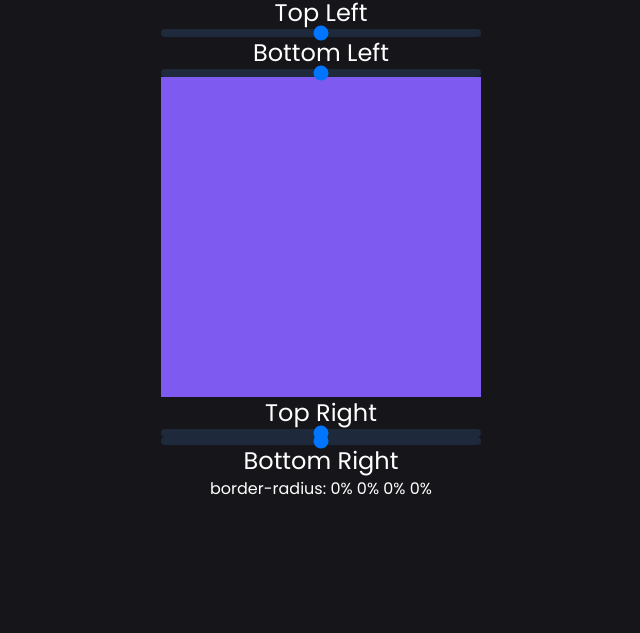
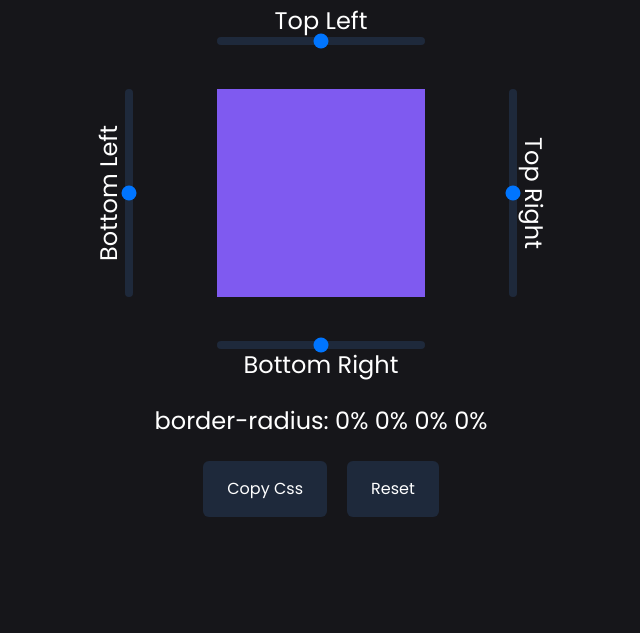
Before and after one commit to renansouza12/Border-Radius-Generator, a website: page index.html in a window 1280 px wide. Shown: the part 167-800 px from the top of the page, without its empty margins (319-959 px from the left). Drawn offline with Linux system fonts and the light colour scheme.

Commit message:
box size | input range size|  span and buttons  changed

```diff
--- a/index.html
+++ b/index.html
@@ -11,7 +11,7 @@
     <title>Border Radius Generator</title>
 </head>
 <body class="h-screen bg-[#16161a] grid place-content-center">
-    <div class="flex flex-col justify-center items-center font-Poppins text-white">
+    <div class="flex flex-col justify-center items-center font-Poppins text-white ">
 
         <h1 class="text-3xl mb-5">Border Radius Generator</h1>
 
@@ -20,15 +20,15 @@
             <input type="range" min="0" max="100" class="slider" id="topLeft">
         </div>
 
-        <div class="">
-            <div class="slider-container">
+        <div class="flex justify-between items-center">
+            <div class="slider-container rotate-[-90deg]">
                 <label>Bottom Left</label>
                 <input type="range" min="0" max="100" class="slider" id="bottomLeft">
             </div>
 
-            <div class="box h-[20rem] w-[20rem] bg-[#7f5af0]"></div>
+            <div class="box h-[13rem] w-[13rem] bg-[#7f5af0] my-11"></div>
 
-            <div class="slider-container">
+            <div class="slider-container rotate-[90deg]">
                 <label>Top Right</label>
                 <input type="range" min="0" max="100"  class="slider"id="topRight">
             </div>
@@ -38,10 +38,10 @@
             <input type="range" min="0" max="100" class="slider" id="bottomRight">
             <label>Bottom Right</label>
         </div>
-        <span class="css-code ">border-radius: 0% 0% 0% 0%</span>
-        <div class="buttons">
-            <button id="copy-css" ></button>
-            <button id="reset"></button>
+        <span class="css-code text-2xl my-6 ">border-radius: 0% 0% 0% 0%</span>
+        <div class="buttons flex gap-5">
+            <button id="copy-css">Copy Css</button>
+            <button id="reset">Reset</button>
         </div>
     </div>
     <script src="/js/main.js"></script>
--- a/src/input.css
+++ b/src/input.css
@@ -10,6 +10,9 @@
         @apply text-2xl
     }
     input{
-        @apply appearance-none h-2 w-[20rem] rounded-xl bg-slate-800
+        @apply appearance-none h-2 w-[13rem] rounded-xl bg-slate-800
+    }
+    button{
+        @apply text-white px-6 py-4 bg-slate-800 rounded-md
     }
 }
```
Also changed, not shown: dist/output.css.
